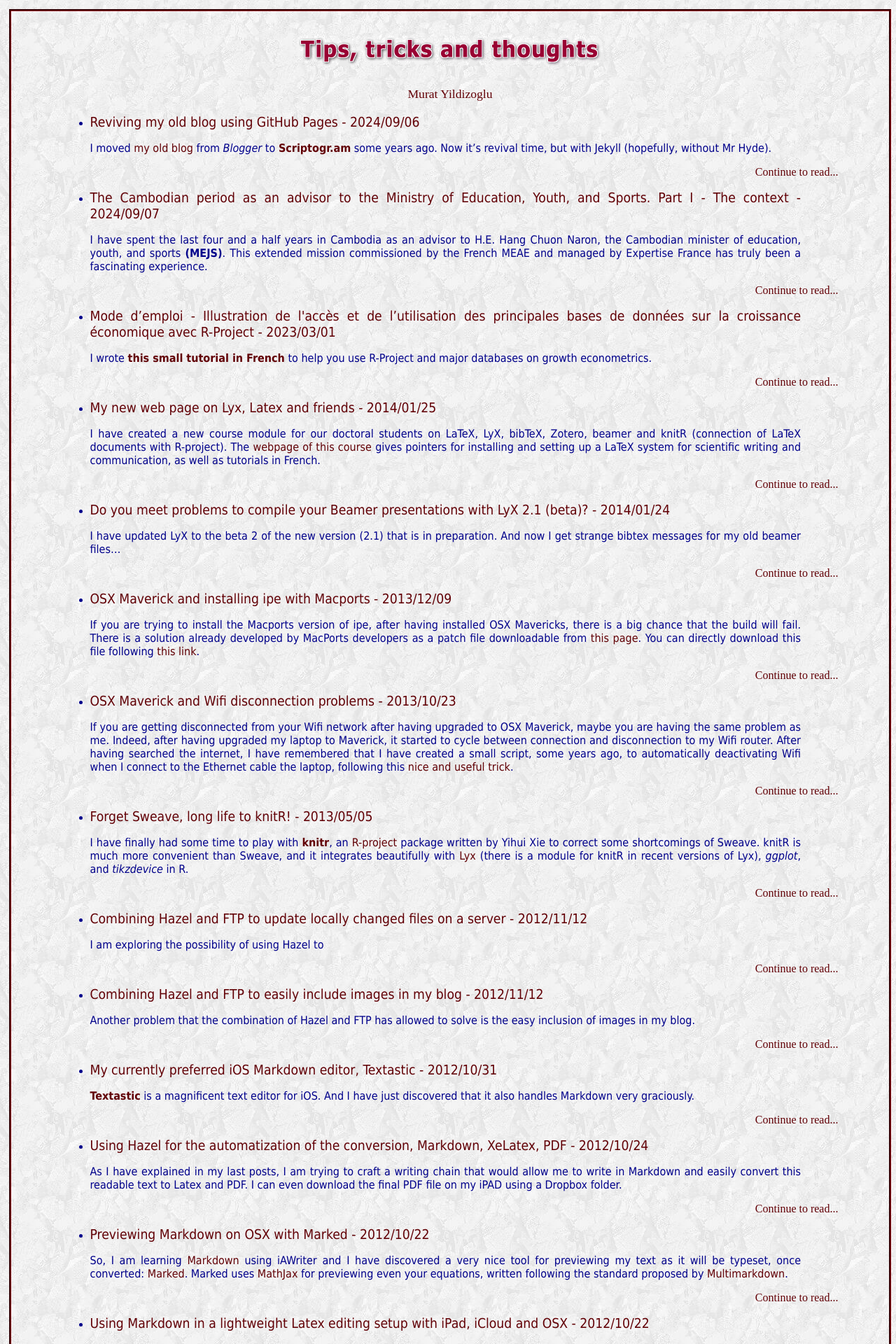
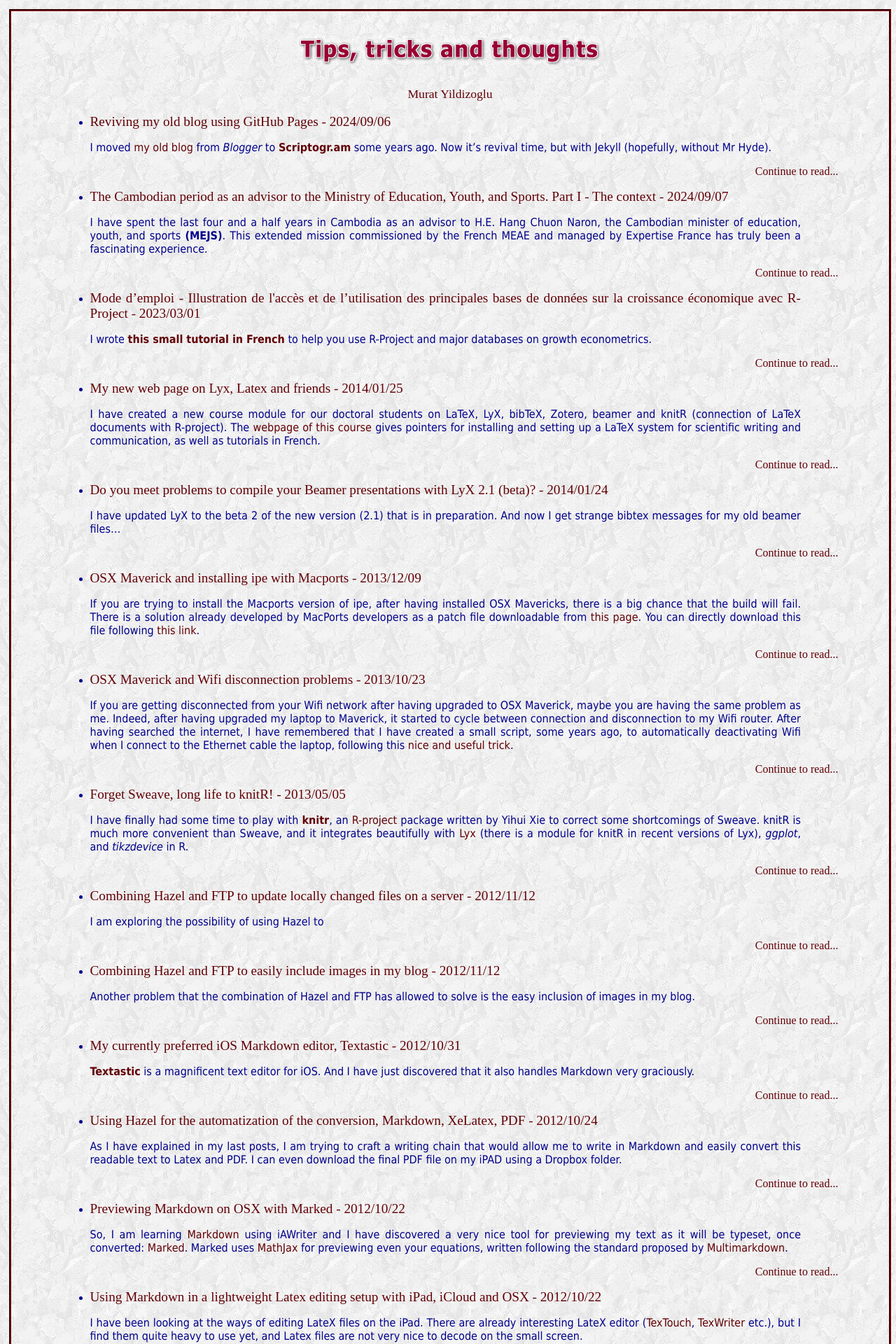
Before and after one commit to myildi/myildi.github.io, a Jekyll site: the page built from index.html, in a window 1280 px wide. Shown: the top 1920 px of the page at 70% size. Built offline with Jekyll 4.4.1, drawn with Linux system fonts in a browser that asks for light colours.

Commit message:
New font ole-script from google

```diff
--- a/_layouts/default.html
+++ b/_layouts/default.html
@@ -9,7 +9,9 @@
     <meta http-equiv="content-language" content="en" />
     <meta name="viewport" content="width=device-width, initial-scale=1">
     <link rel="stylesheet" href="{{ site.url }}/css/main2.css" type="text/css"
-
+    <link rel="preconnect" href="https://fonts.googleapis.com">
+	<link rel="preconnect" href="https://fonts.gstatic.com" crossorigin>
+	<link href="https://fonts.googleapis.com/css2?family=Oleo+Script:wght@400;700&display=swap" rel="stylesheet">
   </head>
   <body  style="background-image: url(&quot;{{ site.image_path }}index_bg.jpg&quot;);">
   <div class="container">
--- a/css/main2.css
+++ b/css/main2.css
@@ -1,3 +1,15 @@
+.oleo-script-regular {
+  font-family: "Oleo Script", Tahoma, Geneva, sans-serif, system-ui;
+  font-weight: 400;
+  font-style: normal;
+}
+
+.oleo-script-bold {
+  font-family: "Oleo Script", Tahoma, Geneva, sans-serif,  system-ui;
+  font-weight: 700;
+  font-style: normal;
+}
+
 body
 {
 	color: #00008B;
@@ -26,7 +38,9 @@
 a:hover { }
 
 
-.posttitle {font-family: Tahoma, Geneva, sans-serif;
+.posttitle {
+# font-family: Tahoma, Geneva, sans-serif;
+composes: oleo-script-bold;
 font-size: 1.2em;
 color: purple ;
 /* #9c8603; */
@@ -49,25 +63,29 @@
 width: 95%;
 }
 
-h1 {color: #09629b;
+h1 {
+color: #09629b;
 font-family: "Tahoma", sans-serif;
 font-size: xx-large;
 font-weight: normal;
  }
 
-h2 {color: #09629b;
+h2 {
+color: #09629b;
 font-family: "Tahoma", sans-serif;
 font-size: x-large;
 font-weight: normal;
  }
 
-h3 {color: #09629b;
+h3 {
+color: #09629b;
 font-family: "Tahoma", sans-serif;
 font-size: large;
 font-weight: normal;
  }
 
-h4 {color: #09629b;
+h4 {
+color: #09629b;
 font-family: serif;
 font-size: medium;
 font-weight: bold;
@@ -88,15 +106,6 @@
 	padding: 0 15px;
   }
 
-
-/*
----
----
-
-@import 'jekyll-theme-dinky';
- */
-
-/* Add these to your existing CSS */
 
 .container {
   width: 95%;
```
